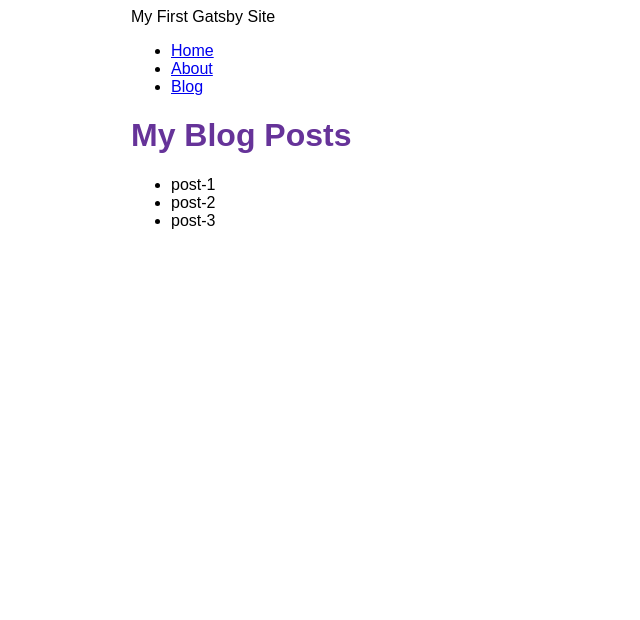
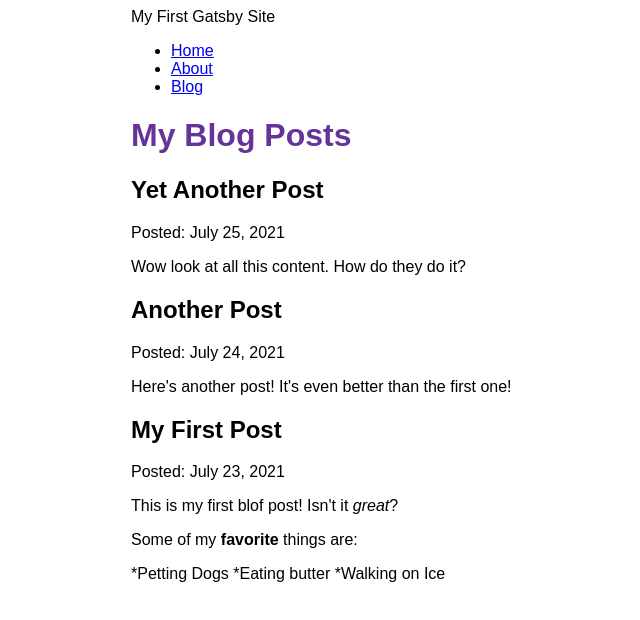
Before and after one commit to jayp97/my-first-gatsby-site, a Gatsby site: page /blog in a window 1280 px wide. Shown: the whole page, without its empty margins (259-899 px from the left). Built offline with nearby package versions, Linux system fonts and the light colour scheme; Gatsby itself is replaced by a stand-in of ours.

Commit message:
Finished Gatsby Tutorial Part 5

```diff
--- a/blog/post-1.mdx
+++ b/blog/post-1.mdx
@@ -0,0 +1,12 @@
+---
+title: "My First Post"
+date: "2021-07-23"
+---
+
+This is my first blof post! Isn't it _great_?
+
+Some of my **favorite** things are:
+
+*Petting Dogs
+*Eating butter
+\*Walking on Ice
--- a/blog/post-2.mdx
+++ b/blog/post-2.mdx
@@ -0,0 +1,6 @@
+---
+title: "Another Post"
+date: "2021-07-24"
+---
+
+Here's another post! It's even better than the first one!
--- a/blog/post-3.mdx
+++ b/blog/post-3.mdx
@@ -0,0 +1,6 @@
+---
+title: "Yet Another Post"
+date: "2021-07-25"
+---
+
+Wow look at all this content. How do they do it?
--- a/gatsby-config.js
+++ b/gatsby-config.js
@@ -14,5 +14,6 @@ module.exports = {
         path: `${__dirname}/blog`,
       },
     },
+    "gatsby-plugin-mdx",
   ],
 };
--- a/package.json
+++ b/package.json
@@ -15,9 +15,12 @@
     "clean": "gatsby clean"
   },
   "dependencies": {
+    "@mdx-js/mdx": "^1.6.22",
+    "@mdx-js/react": "^1.6.22",
     "gatsby": "^3.12.1",
     "gatsby-plugin-gatsby-cloud": "^3.0.0",
     "gatsby-plugin-image": "^1.12.0",
+    "gatsby-plugin-mdx": "^2.12.0",
     "gatsby-plugin-sharp": "^3.12.0",
     "gatsby-source-filesystem": "^3.12.0",
     "react": "^17.0.1",
--- a/src/pages/blog.js
+++ b/src/pages/blog.js
@@ -1,24 +1,34 @@
 import React from "react";
 import Layout from "../components/layout";
 import { graphql } from "gatsby";
+import { MDXRenderer } from "gatsby-plugin-mdx";
 
 const BlogPage = ({ data }) => {
   return (
     <Layout pageTitle="My Blog Posts">
-      <ul>
-        {data.allFile.nodes.map((node, index) => {
-          return <li key={index}>{node.name}</li>;
-        })}
-      </ul>
+      {data.allMdx.nodes.map((node) => {
+        return (
+          <article key={node.id}>
+            <h2>{node.frontmatter.title}</h2>
+            <p>Posted: {node.frontmatter.date}</p>
+            <MDXRenderer>{node.body}</MDXRenderer>
+          </article>
+        );
+      })}
     </Layout>
   );
 };
 
 export const query = graphql`
   query {
-    allFile {
+    allMdx(sort: { fields: frontmatter___date, order: DESC }) {
       nodes {
-        name
+        frontmatter {
+          date(formatString: "MMMM D, YYYY")
+          title
+        }
+        id
+        body
       }
     }
   }
```
Also changed, not shown: 1 other file.
